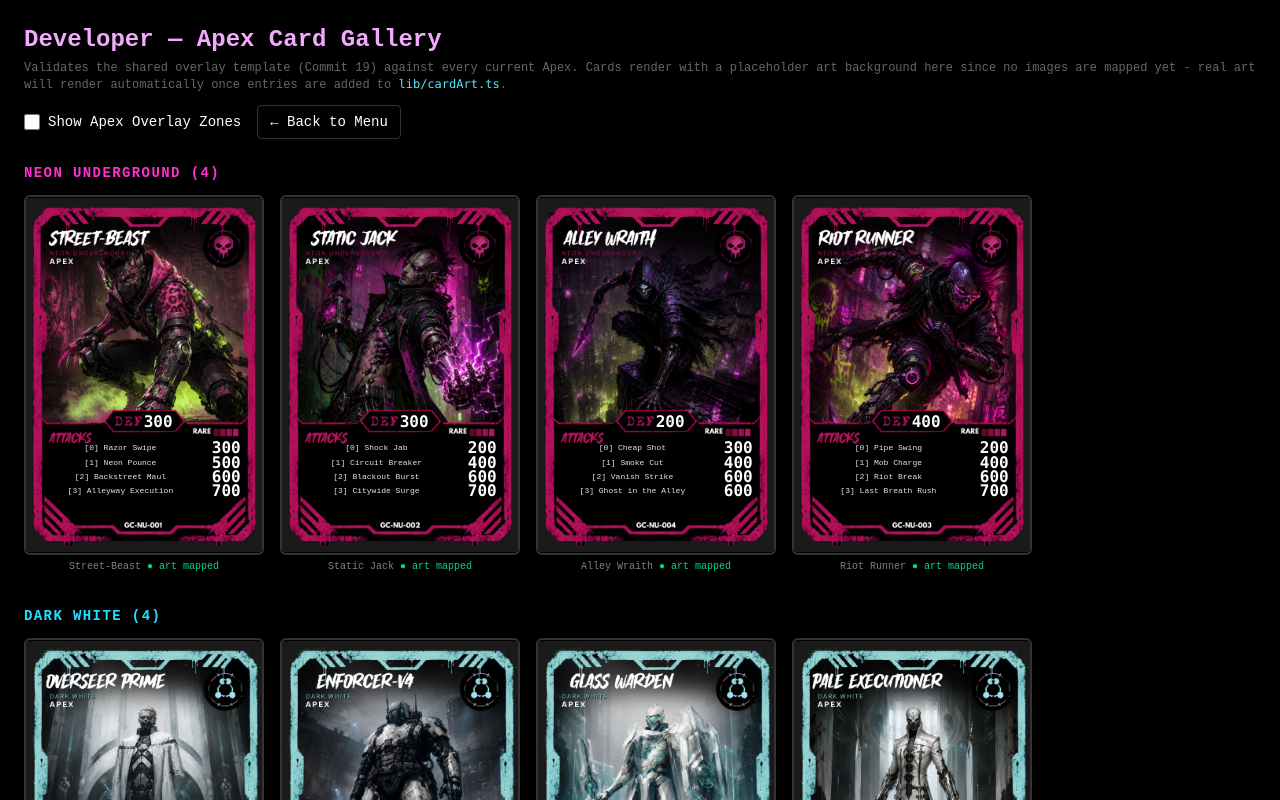
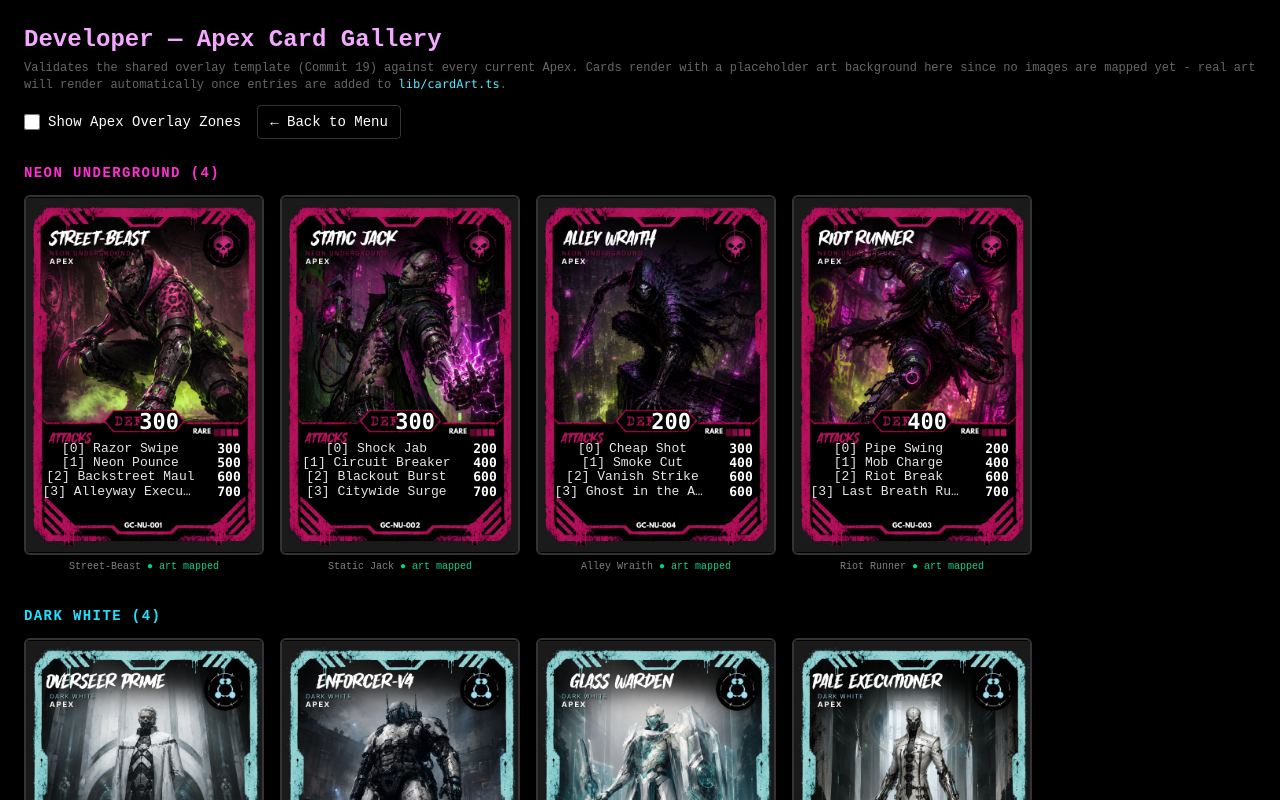
Before and after one commit to dailysoracomedy-ux/asphyxia-tcg, a Next.js app: page / in a window 1280 px wide. Both pictures are taken after a click on the button "Developer — Apex Card Gallery". Built offline with nearby package versions, Linux system fonts and the light colour scheme.

Commit message:
Add files via upload

```diff
--- a/src/components/ApexCardRenderer.tsx
+++ b/src/components/ApexCardRenderer.tsx
@@ -8,6 +8,10 @@ import { CardArtLayer, ApexOverlayLayer } from './apex-overlay/ApexOverlaySystem
 interface ApexCardRendererProps {
   instance: CardInstance;
   effectiveDef: number;
+  /** Actual rendered width in px - required so overlay text scales correctly
+   *  instead of using a fixed/inherited font size (the bug this fixes: numbers
+   *  were rendering at browser-default size regardless of how small the card was). */
+  cardWidth: number;
   /** Per-attack damage preview, keyed by attack id - same shape/source Card.tsx
    *  already receives (getPreviewAttackDamage), so the overlay can never disagree
    *  with the board, the attack selector, or combat resolution. */
@@ -32,6 +36,7 @@ interface ApexCardRendererProps {
 export default function ApexCardRenderer({
   instance,
   effectiveDef,
+  cardWidth,
   attackPreviews,
   onClick,
   selected,
@@ -58,7 +63,14 @@ export default function ApexCardRenderer({
       style={{ borderColor: '#ffffff33' }}
     >
       <CardArtLayer defId={instance.defId} faction={def.faction} forcePlaceholder={forceArtPlaceholder} />
-      <ApexOverlayLayer instance={instance} apexDef={def} effectiveDef={effectiveDef} attackDamages={attackDamages} debugZones={debugZones} />
+      <ApexOverlayLayer
+        instance={instance}
+        apexDef={def}
+        effectiveDef={effectiveDef}
+        attackDamages={attackDamages}
+        cardWidth={cardWidth}
+        debugZones={debugZones}
+      />
       {footer}
     </button>
   );
--- a/src/components/Card.tsx
+++ b/src/components/Card.tsx
@@ -147,6 +147,7 @@ export default function Card({
         <ApexCardRenderer
           instance={instance}
           effectiveDef={shownDef}
+          cardWidth={artW}
           attackPreviews={attackPreviews}
           onClick={onClick}
           selected={selected}
--- a/src/components/DevCardGallery.tsx
+++ b/src/components/DevCardGallery.tsx
@@ -64,6 +64,7 @@ export default function DevCardGallery({ onBack }: { onBack: () => void }) {
                       <ApexCardRenderer
                         instance={instance}
                         effectiveDef={def.baseDef}
+                        cardWidth={CARD_W}
                         forceArtPlaceholder={!hasRealArt}
                         debugZones={debugZones}
                       />
--- a/src/components/apex-overlay/ApexOverlaySystem.tsx
+++ b/src/components/apex-overlay/ApexOverlaySystem.tsx
@@ -7,6 +7,15 @@ import { factionTheme } from '@/lib/theme';
 
 const BOOST_GREEN = '#4ade80';
 const NERF_RED = '#f87171';
+
+/** Every text element on the overlay is sized as a percentage of the actual
+ *  rendered card width (in px), not a fixed pixel value or inherited default -
+ *  this is what makes the same template look correct at board size (~85px wide)
+ *  and the large inspect/hover size (~187px wide) instead of using one fixed font
+ *  size that's way oversized at small sizes (the bug this fixes). */
+function scaledPx(cardWidth: number, ratioOfWidth: number, min: number, max: number): number {
+  return Math.round(Math.min(max, Math.max(min, cardWidth * ratioOfWidth)));
+}
 
 function deltaColor(deltaState: ValueDeltaState): string {
   if (deltaState === 'boosted') return BOOST_GREEN;
@@ -53,17 +62,17 @@ export function DynamicStatText({
   value,
   deltaState,
   align = 'center',
-  size = 'inherit',
+  sizePx,
 }: {
   value: string | number;
   deltaState: ValueDeltaState;
   align?: 'center' | 'right' | 'left';
-  size?: string;
+  sizePx: number;
 }) {
   return (
     <span
       className="font-mono font-bold w-full leading-none"
-      style={{ color: deltaColor(deltaState), textAlign: align, fontSize: size, textShadow: '0 1px 2px rgba(0,0,0,0.8)' }}
+      style={{ color: deltaColor(deltaState), textAlign: align, fontSize: `${sizePx}px`, textShadow: '0 1px 2px rgba(0,0,0,0.8)' }}
     >
       {value}
     </span>
@@ -73,7 +82,7 @@ export function DynamicStatText({
 /** Compact pill-badge cluster for Choke/Upgrade/Glitch counters - wraps to a second
  *  row automatically if it runs out of horizontal room; renders nothing for any
  *  counter at 0. */
-export function CounterBadges({ counters }: { counters?: { choke: number; upgrade: number; glitch: number } }) {
+export function CounterBadges({ counters, cardWidth }: { counters?: { choke: number; upgrade: number; glitch: number }; cardWidth: number }) {
   if (!counters) return null;
   const badges: { label: string; value: number; border: string; text: string }[] = [
     { label: 'CHK', value: counters.choke, border: 'border-red-400', text: 'text-red-300' },
@@ -81,12 +90,14 @@ export function CounterBadges({ counters }: { counters?: { choke: number; upgrad
     { label: 'GLT', value: counters.glitch, border: 'border-fuchsia-400', text: 'text-fuchsia-200' },
   ].filter((b) => b.value > 0);
   if (badges.length === 0) return null;
+  const fontSize = scaledPx(cardWidth, 0.045, 6, 12);
   return (
     <div className="flex flex-wrap gap-0.5 items-start justify-end w-full h-full content-start">
       {badges.map((b) => (
         <span
           key={b.label}
-          className={`px-1 rounded bg-black/70 border ${b.border} ${b.text} text-[7px] font-bold leading-tight whitespace-nowrap`}
+          className={`px-1 rounded bg-black/70 border ${b.border} ${b.text} font-bold leading-tight whitespace-nowrap`}
+          style={{ fontSize: `${fontSize}px` }}
         >
           {b.label} {b.value}
         </span>
@@ -99,12 +110,17 @@ export function CounterBadges({ counters }: { counters?: { choke: number; upgrad
  *  Chained, Overclocked, etc.) - renders nothing today since no card currently sets
  *  a status flag; the zone exists so a future effect has somewhere to render without
  *  needing new layout work. */
-export function StatusFlags({ flags }: { flags?: string[] }) {
+export function StatusFlags({ flags, cardWidth }: { flags?: string[]; cardWidth: number }) {
   if (!flags || flags.length === 0) return null;
+  const fontSize = scaledPx(cardWidth, 0.04, 5.5, 10);
   return (
     <div className="flex gap-0.5 items-center justify-end w-full h-full">
       {flags.map((f) => (
-        <span key={f} className="px-1 rounded bg-black/70 border border-cyan-300 text-cyan-200 text-[6.5px] font-bold whitespace-nowrap">
+        <span
+          key={f}
+          className="px-1 rounded bg-black/70 border border-cyan-300 text-cyan-200 font-bold whitespace-nowrap"
+          style={{ fontSize: `${fontSize}px` }}
+        >
           {f}
         </span>
       ))}
@@ -139,6 +155,7 @@ export function ApexOverlayLayer({
   effectiveDef,
   attackDamages,
   bakedAttackNames,
+  cardWidth,
   debugZones,
 }: {
   instance: CardInstance;
@@ -149,15 +166,19 @@ export function ApexOverlayLayer({
   attackDamages: Record<string, number>;
   /** If true, attack names are baked into the art and should not be re-rendered. */
   bakedAttackNames?: boolean;
+  /** Actual rendered card width in px - every text element scales off this. */
+  cardWidth: number;
   debugZones?: boolean;
 }) {
   const z = APEX_TEMPLATE_ZONES;
   const defDelta = getValueDeltaState(apexDef.baseDef, effectiveDef);
+  const statFontSize = scaledPx(cardWidth, 0.11, 9, 22);
+  const attackNameFontSize = scaledPx(cardWidth, 0.062, 6.5, 13);
 
   return (
     <div className="absolute inset-0">
       <Zone zone={z.def} debug={debugZones} debugLabel="DEF">
-        <DynamicStatText value={effectiveDef} deltaState={defDelta} align="center" />
+        <DynamicStatText value={effectiveDef} deltaState={defDelta} align="center" sizePx={statFontSize} />
       </Zone>
 
       {apexDef.attacks.slice(0, 4).map((atk, i) => {
@@ -172,7 +193,10 @@ export function ApexOverlayLayer({
                 debug={debugZones}
                 debugLabel={`ATK ${i + 1} name`}
               >
-                <span className="text-white/90 text-[8px] leading-none truncate w-full" style={{ textShadow: '0 1px 2px rgba(0,0,0,0.8)' }}>
+                <span
+                  className="text-white/90 leading-none truncate w-full"
+                  style={{ fontSize: `${attackNameFontSize}px`, textShadow: '0 1px 2px rgba(0,0,0,0.8)' }}
+                >
                   [{atk.syncCost}] {atk.name}
                 </span>
               </Zone>
@@ -182,18 +206,18 @@ export function ApexOverlayLayer({
               debug={debugZones}
               debugLabel={`ATK ${i + 1} value`}
             >
-              <DynamicStatText value={shown} deltaState={delta} align="right" />
+              <DynamicStatText value={shown} deltaState={delta} align="right" sizePx={attackNameFontSize} />
             </Zone>
           </div>
         );
       })}
 
       <Zone zone={z.counters} debug={debugZones} debugLabel="Counters">
-        <CounterBadges counters={instance.counters} />
+        <CounterBadges counters={instance.counters} cardWidth={cardWidth} />
       </Zone>
 
       <Zone zone={z.status} debug={debugZones} debugLabel="Status">
-        <StatusFlags flags={undefined} />
+        <StatusFlags flags={undefined} cardWidth={cardWidth} />
       </Zone>
     </div>
   );
--- a/src/lib/version.ts
+++ b/src/lib/version.ts
@@ -1,4 +1,4 @@
 // Bump this string with every commit you push so the deployed game visibly confirms
 // which version is actually live. Shown on the deck-select menu (NewGameMenu.tsx).
 // Update this one line, then use the matching "Commit N" message on GitHub.
-export const BUILD_VERSION = 'Commit 19.2';
+export const BUILD_VERSION = 'Commit 19.3';
```
Also changed, not shown: 1 other file (tests, documents, lock files or other folders).
